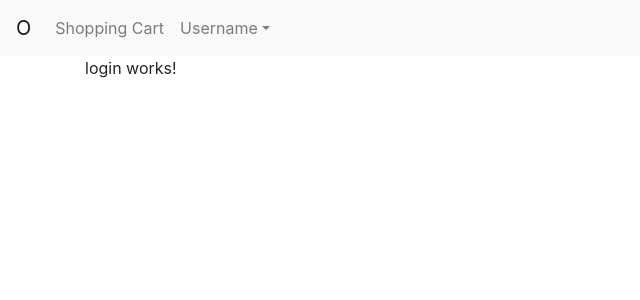
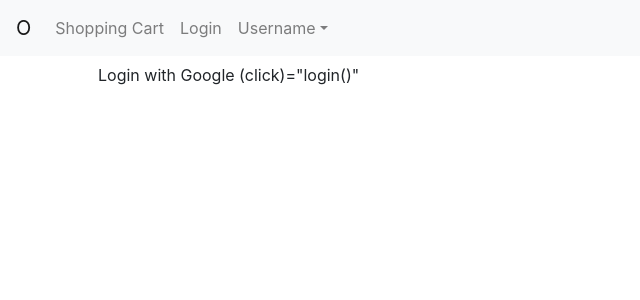
Before and after one commit to atwjsw/oshop, an Angular app: page /login in a window 1280 px wide. Shown: the top 300 px of the page, without its empty margins (0-640 px from the left). Built offline with nearby package versions, Linux system fonts and the light colour scheme.

Commit message:
section-20; add link for login

```diff
--- a/src/app/login/login.component.html
+++ b/src/app/login/login.component.html
@@ -1,3 +1,3 @@
-<p>
-  login works!
-</p>
+<button class="btn btn-primay">Login with Google
+  (click)="login()"
+</button>
--- a/src/app/login/login.component.ts
+++ b/src/app/login/login.component.ts
@@ -12,4 +12,8 @@
   ngOnInit() {
   }
 
+  login() {
+    //
+  }
+
 }
--- a/src/app/navbar/navbar.component.html
+++ b/src/app/navbar/navbar.component.html
@@ -9,6 +9,9 @@
       <li class="nav-item">
         <a class="nav-link" routerLink="/shopping-cart">Shopping Cart</a>
       </li>
+      <li class="nav-item">
+          <a class="nav-link" routerLink="/login">Login</a>
+        </li>
       <li ngbDropdown class="nav-item dropdown">
             <a ngbDropdownToggle class="nav-link dropdown-toggle" id="dropdown01" ngbDropdownToggle>Username</a>
             <div ngbDropdownMenu class="dropdown-menu" aria-labelledby="dropdown01">
```
